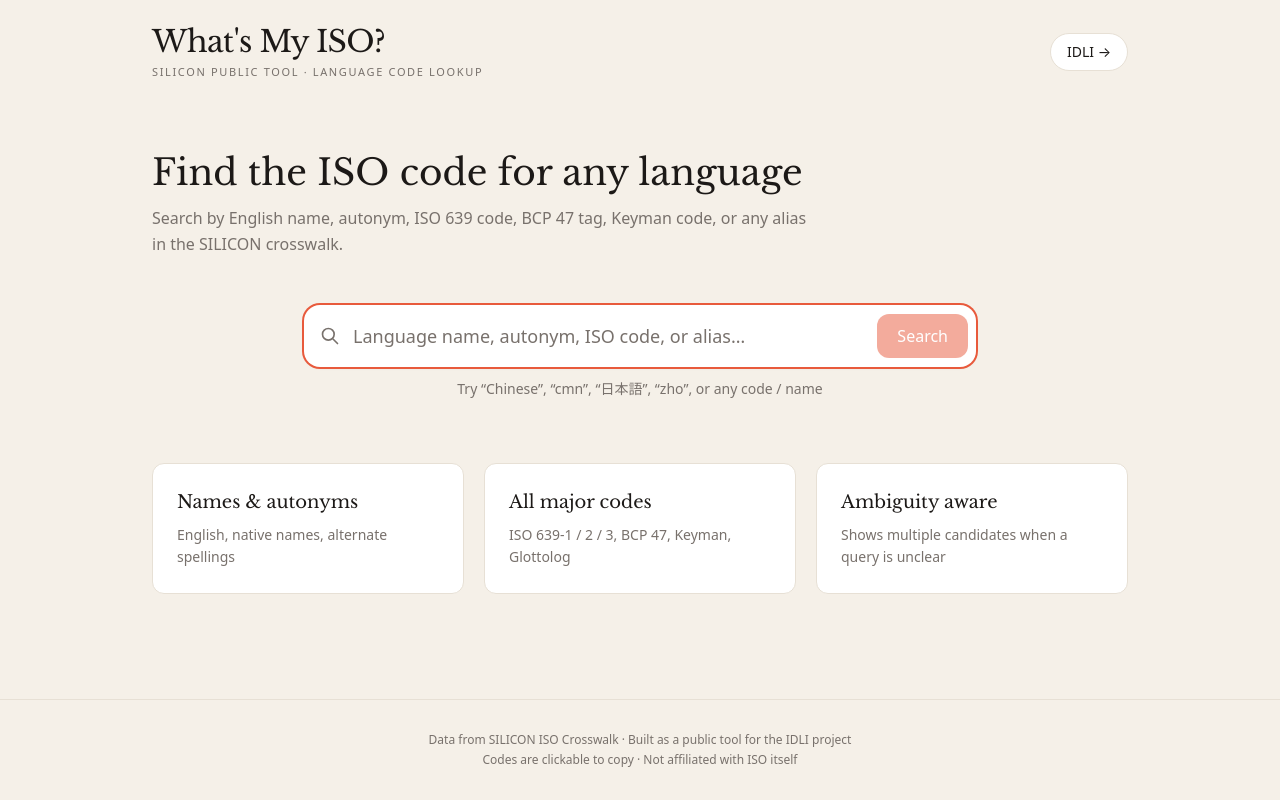
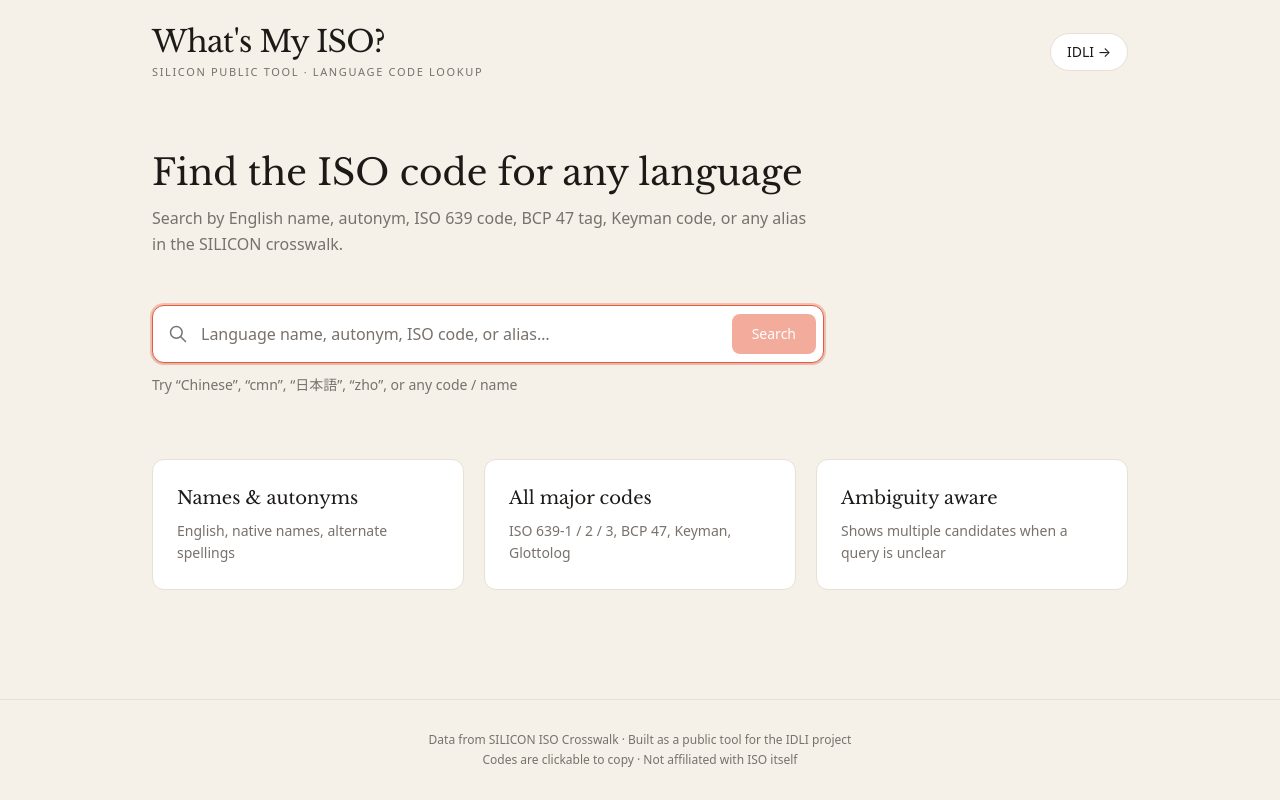
Before and after one commit to kaykayishere/whats-my-iso, a Next.js app: page / in a window 1280 px wide. Built offline with nearby package versions, Linux system fonts and the light colour scheme.

Commit message:
Update SearchBar.tsx

```diff
--- a/src/components/SearchBar.tsx
+++ b/src/components/SearchBar.tsx
@@ -26,7 +26,7 @@ export default function SearchBar({
   };
 
   return (
-    <form onSubmit={handleSubmit} className="w-full max-w-2xl mx-auto">
+    <form onSubmit={handleSubmit} className="w-full max-w-2xl">
       <div className="relative flex items-center">
         <svg
           className="absolute left-4 w-5 h-5 text-[var(--muted)]"
@@ -37,7 +37,7 @@ export default function SearchBar({
           <path
             strokeLinecap="round"
             strokeLinejoin="round"
-            strokeWidth={2}
+            strokeWidth={1.8}
             d="M21 21l-6-6m2-5a7 7 0 11-14 0 7 7 0 0114 0z"
           />
         </svg>
@@ -47,19 +47,19 @@ export default function SearchBar({
           value={query}
           onChange={(e) => setQuery(e.target.value)}
           placeholder="Language name, autonym, ISO code, or alias…"
-          className="w-full pl-12 pr-28 py-4 text-lg rounded-2xl border border-[var(--border)] bg-[var(--card)] text-[var(--foreground)] placeholder:text-[var(--muted)] shadow-sm focus:outline-none focus:ring-2 focus:ring-[var(--primary)] focus:border-transparent transition"
+          className="w-full pl-12 pr-32 py-4 text-base rounded-xl border border-[var(--border)] bg-white text-[var(--foreground)] placeholder:text-[var(--muted)] shadow-sm focus:outline-none focus:ring-2 focus:ring-[var(--primary)]/30 focus:border-[var(--primary)] transition"
           autoComplete="off"
           spellCheck={false}
         />
         <button
           type="submit"
           disabled={loading || !query.trim()}
-          className="absolute right-2 px-5 py-2.5 rounded-xl bg-[var(--primary)] text-white font-medium hover:bg-[var(--primary-hover)] disabled:opacity-50 disabled:cursor-not-allowed transition"
+          className="absolute right-2 px-5 py-2.5 rounded-lg bg-[var(--primary)] text-white text-sm font-medium hover:bg-[var(--primary-hover)] disabled:opacity-50 disabled:cursor-not-allowed transition"
         >
           {loading ? "…" : "Search"}
         </button>
       </div>
-      <p className="mt-3 text-sm text-[var(--muted)] text-center">
+      <p className="mt-3 text-sm text-[var(--muted)]">
         Try “Chinese”, “cmn”, “日本語”, “zho”, or any code / name
       </p>
     </form>
```
